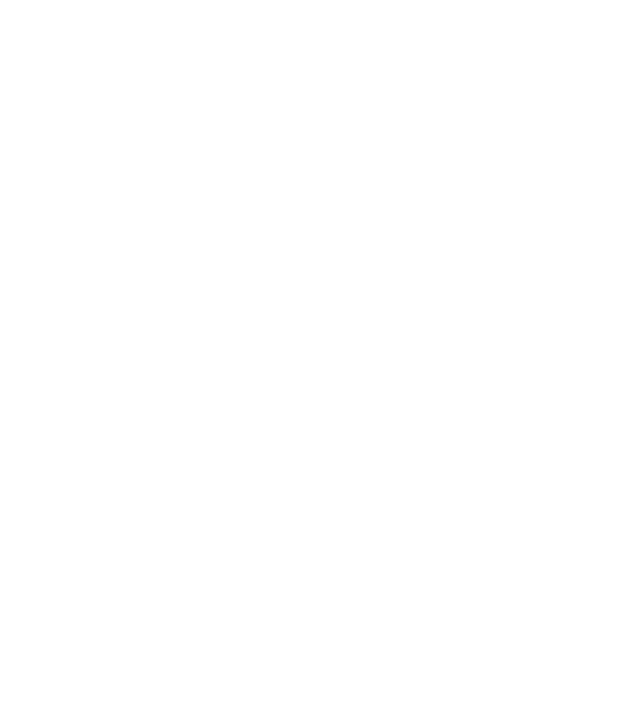
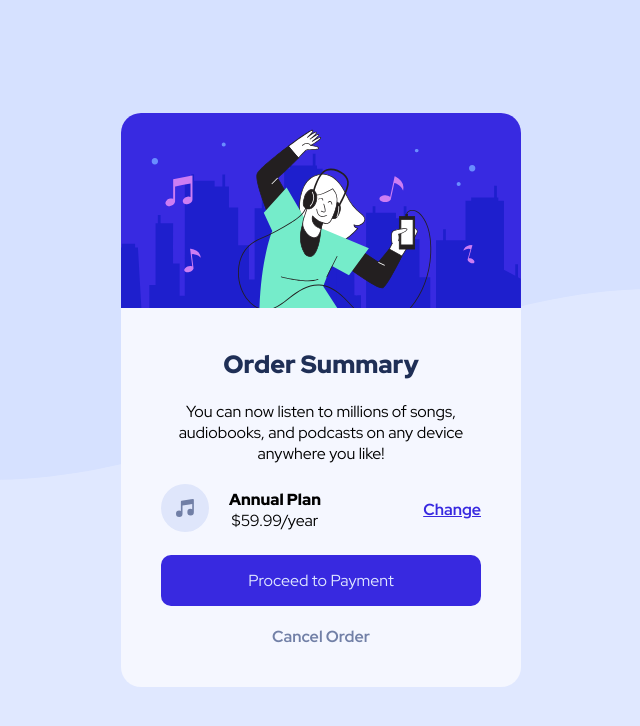
Before and after one commit to Leanderson-Zardin/Frontend-Mentor-Challenge, a plain HTML site: page Older Summary Component/index.html in a window 1280 px wide. Shown: the whole page, without its empty margins (319-959 px from the left). Drawn offline with Linux system fonts and the light colour scheme.

Commit message:
challenge finished

```diff
--- a/Older Summary Component/index.html
+++ b/Older Summary Component/index.html
@@ -9,6 +9,26 @@
     <link rel="stylesheet" href="style.css">
 </head>
 <body>
-
+    <div class="container">
+        <img src="images/illustration-hero.svg" alt="girl listening music">
+        <h1>Order Summary</h1>
+        <p>
+            You can now listen to millions of songs, audiobooks, and podcasts on any device anywhere you like!
+        </p>
+        <div class="player">
+            <div>
+                <div class="music-box">
+                    <img src="images/icon-music.svg" alt="icon music">
+                </div>
+                <div class="plan">
+                    <h3>Annual Plan</h3>
+                    <p>$59.99/year</p>
+                </div>
+            </div>
+            <span>Change</span>
+        </div>
+        <button>Proceed to Payment</button>
+        <p>Cancel Order</p>
+    </div>
 </body>
 </html>
--- a/Older Summary Component/style.css
+++ b/Older Summary Component/style.css
@@ -0,0 +1,133 @@
+@import url('https://fonts.googleapis.com/css2?family=Red+Hat+Display:wght@400;500;600;700;900&display=swap');
+
+:root {
+    --primary-pale-blue: hsl(225, 100%, 94%);
+    --primary-bright-blue: hsl(245, 75%, 52%);
+    --very-pale-blue: hsl(225, 100%, 98%);
+    --desaturated-blue: hsl(224, 23%, 55%);
+    --dark-blue: hsl(223, 47%, 23%);
+}
+
+* {
+    padding: 0;
+    margin: 0;
+    box-sizing: border-box;
+    font-size: 10px;
+    font-family: "Red Hat Display";
+}
+
+body {
+    width: 100%;
+    height: 100vh;
+    display: flex;
+    place-items: center;
+    background: var(--primary-pale-blue);
+    background-image: url(images/pattern-background-desktop.svg);
+    background-repeat: no-repeat;
+    background-size: 100% 60%;
+}
+
+.container {
+    width: min(40rem, 90%);
+    margin: 0 auto;
+    background: var(--very-pale-blue);
+    border-radius: 2rem;
+    text-align: center;
+    padding-bottom: 4rem;
+}
+
+.container > img {
+    width: 100%;
+    display: block;
+    border-top-right-radius: 2rem;
+    border-top-left-radius: 2rem;
+    margin-bottom: 4rem;
+}
+
+h1 + p {
+    width: 80%;
+    margin: 0 auto;
+    margin-bottom: 2rem;
+}
+
+.player {
+    display: flex;
+    align-items: center;
+    justify-content: space-between;
+    width: 80%;
+    margin: 0 auto 2rem;
+}
+
+.player > div {
+    display: flex;
+    gap: 2rem;
+    justify-content: center;
+    align-items: center;
+}
+h3{
+    font-size: 1.6rem;
+    font-weight: 900;
+}
+
+h1 {
+    font-size: 2.5rem;
+    margin-bottom: 2rem;
+    font-weight: 900;
+    color: var(--dark-blue);
+}
+
+p {
+    font-size: 1.6rem;
+}
+
+span {
+    text-decoration: underline;
+    color: var(--primary-bright-blue);
+    font-size: 1.6rem;
+    font-weight: 700;
+    cursor: pointer;
+    transition: all .15s;
+}
+span:hover {
+    color: var(--dark-blue);
+}
+
+button {
+    width: 80%;
+    background-color: var(--primary-bright-blue);
+    border: none;
+    color: var(--primary-pale-blue);
+    font-size: 1.6rem;
+    padding: 1.5rem 0rem;
+    border-radius: 1rem;
+    margin-bottom: 2rem;
+    cursor: pointer;
+}
+button:hover {
+    background: var(--dark-blue);
+}
+
+
+button + p {
+    font-size: 1.6rem;
+    color: var(--desaturated-blue);
+    font-weight: 700;
+    cursor: pointer;
+    transition: all .15s;
+}
+button + p:hover {
+    color: var(--dark-blue);
+}
+
+@media (max-width: 660px) {
+    body {
+        background-image: url(images/pattern-background-mobile.svg);
+        background-size: 100% 50%;
+    }
+}
+
+@media (max-width: 330px) {
+    .player {
+        flex-direction: column;
+    }
+}
```
